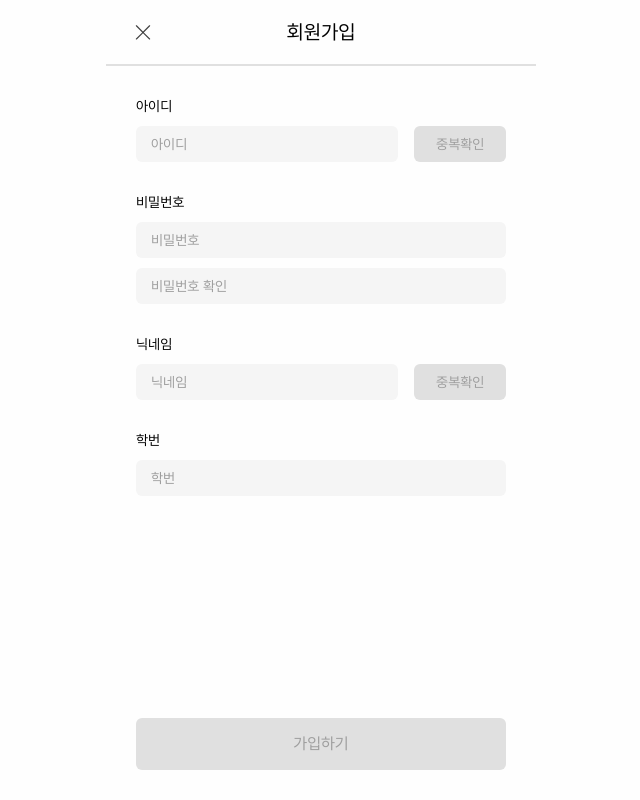
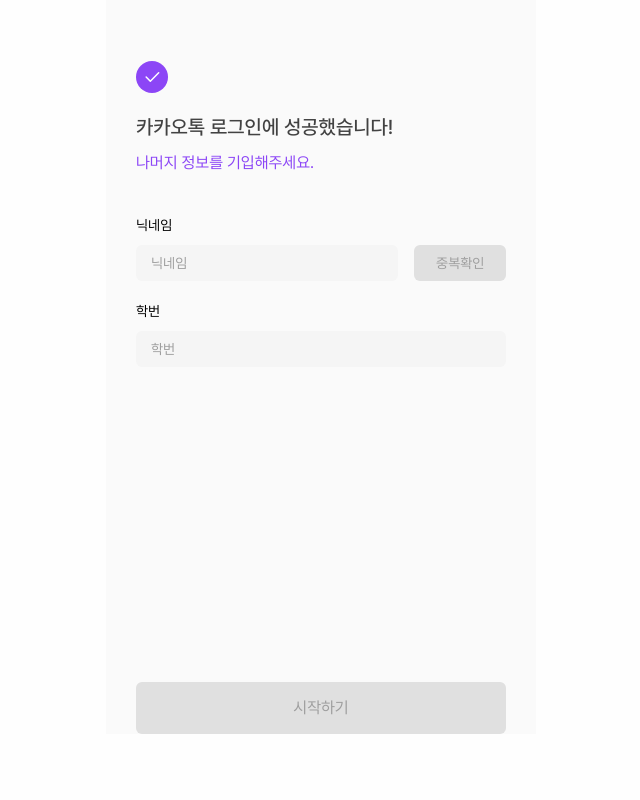
Before and after one commit to skyblue1232/Catxi_FrontEnd, a React (Vite) app in the folder CATXI-FE/: page /signIn in a window 1280 px wide. Shown: the whole page, without its empty margins (319-959 px from the left). Built offline with nearby package versions, Linux system fonts and the light colour scheme.

Commit message:
fix/login-UI
- kakao login svg 추가
- check svg 추가
- 로그인 페이지 UI 변경
- SignIn 페이지 UI 변경

```diff
--- a/CATXI-FE/src/pages/Login/index.tsx
+++ b/CATXI-FE/src/pages/Login/index.tsx
@@ -1,89 +1,13 @@
-import { useState } from "react";
 import { useNavigate } from "react-router-dom";
-import PWD from "../../assets/icons/pwd.svg?react";
-import clsx from "clsx";
+import Kakao from "../../assets/icons/kakao.svg?react";
 export const Login = () => {
   const navigate = useNavigate();
-  const correctId = "123";
-  const correctPwd = "123*";
-  const [id, setId] = useState("");
-  const [pwd, setPwd] = useState("");
-  const [visible, setVisible] = useState(false);
-  const [idError, setIdError] = useState(false);
-  const [pwdError, setPwdError] = useState(false);
-
-  const handleLogin = () => {
-    const idMatch = id === correctId;
-    const pwdMatch = pwd === correctPwd;
-    setIdError(!idMatch);
-    setPwdError(!pwdMatch);
-
-    if (idMatch && pwdMatch) {
-      navigate("/");
-    }
-  };
   return (
-    <div className="w-full h-full px-6.5 flex flex-col justify-center gap-7.5 bg-[#FAFAFA]">
-      <div className="flex flex-col gap-5">
-        <p className="text-sm">아이디</p>
-        <div className="flex flex-col gap-1">
-          <input
-            type="text"
-            onChange={(e) => setId(e.target.value)}
-            onKeyDown={() => setIdError(false)}
-            className={clsx(
-              "border-b pb-2 text-base focus:outline-none",
-              idError ? "border-b-[#FF5252]" : "border-b-[#E0E0E0]"
-            )}
-          />
-          {idError && (
-            <p className="text-xs text-[#FF5252]">아이디가 틀렸습니다.</p>
-          )}
-        </div>
-      </div>
-      <div className="flex flex-col gap-5">
-        <p className="text-sm">비밀번호</p>
-        <div className="flex flex-col gap-1">
-          <div className="relative">
-            <input
-              type={visible ? "text" : "password"}
-              onChange={(e) => setPwd(e.target.value)}
-              onKeyDown={() => setPwdError(false)}
-              className={clsx(
-                "border-b pb-2 text-base focus:outline-none w-full",
-                pwdError ? "border-b-[#FF5252]" : "border-b-[#E0E0E0]"
-              )}
-            />
-            <div
-              className="absolute top-1/2 -translate-y-1/2 right-0.5 bg-transparent cursor-pointer"
-              onClick={() => setVisible(!visible)}
-            >
-              <PWD />
-            </div>
-          </div>
-          {pwdError && (
-            <p className="text-xs text-[#FF5252]">비밀번호가 틀렸습니다.</p>
-          )}
-        </div>
-      </div>
-      <div className="flex flex-col gap-5">
-        <button
-          disabled={!id || !pwd}
-          className={clsx(
-            "w-full py-4 rounded-md text-lg text-[#FAFAFA] cursor-pointer",
-            !id || !pwd ? "bg-gray-400 cursor-not-allowed" : "bg-[#7424F5]"
-          )}
-          onClick={handleLogin}
-        >
-          로그인
-        </button>
-        <button
-          className="text-base cursor-pointer"
-          onClick={() => navigate("/signIn")}
-        >
-          회원가입
-        </button>
-      </div>
+    <div
+      className="w-full h-full px-6.5 flex items-center justify-center bg-[#FAFAFA] cursor-pointer"
+      onClick={() => navigate("/signIn")}
+    >
+      <Kakao />
     </div>
   );
 };
--- a/CATXI-FE/src/pages/SiginIn/index.tsx
+++ b/CATXI-FE/src/pages/SiginIn/index.tsx
@@ -1,114 +1,33 @@
-import Close from "../../assets/icons/close.svg?react";
 import { useNavigate } from "react-router-dom";
 import { useState } from "react";
+import LoginCheck from "../../assets/icons/loginCheck.svg?react";
 import clsx from "clsx";
 const SignIn = () => {
-  const [id, setId] = useState("");
-  const [pwd, setPwd] = useState("");
   const [nickName, setNickName] = useState("");
   const [studentId, setStudentId] = useState("");
-  const [idChecked, setIdChecked] = useState(false);
   const [nameChecked, setNameChecked] = useState(false);
-  const [pwdChecked, setPwdChecked] = useState(false);
-  const [idError, setIdError] = useState<boolean>();
-  const [pwdError, setPwdError] = useState<boolean>();
   const [nameError, setNameError] = useState(false);
   const navigate = useNavigate();
-  const isValid =
-    id &&
-    pwd &&
-    nickName &&
-    idChecked &&
-    nameChecked &&
-    pwdChecked &&
-    studentId &&
-    !idError &&
-    !pwdError &&
-    !nameError;
-  const handleCheckPwd = (value: string) => {
-    setPwdChecked(true);
-    setPwdError(value !== pwd);
-  };
-  const hanleCheckId = () => {
-    setIdChecked(true);
-    setIdError(id !== "1");
-  };
+  const isValid = nickName && nameChecked && studentId && !nameError;
   const hanleCheckName = () => {
     setNameChecked(true);
     setNameError(nickName !== "채현");
   };
   return (
-    <div className="w-full h-full relative">
-      <div className="h-16.5 w-full border-b-2 border-b-[#E0E0E0] relative flex justify-center items-center">
-        <div
-          className="absolute top-1/2 -translate-y-1/2 left-6.5 cursor-pointer"
-          onClick={() => navigate("/login")}
-        >
-          <Close />
-        </div>
-        <p className="font-regular text-xl">회원가입</p>
-      </div>
-      <div className="flex flex-col h-[calc(100vh-66px)] justify-between p-7.5">
-        <div className="flex flex-col gap-7.5">
+    <div className="flex flex-col h-[calc(100vh-66px)] justify-between pt-15.25 px-7.5 relative bg-[#FAFAFA]">
+      <div className="flex flex-col gap-10">
+        <div className="flex flex-col gap-5">
+          <LoginCheck />
           <div className="flex flex-col gap-2.5">
-            <p className="text-sm">아이디</p>
-            <div className="flex flex-col gap-1.25">
-              <div className="flex text-sm gap-4">
-                <input
-                  placeholder="아이디"
-                  className="bg-[#F5F5F5] h-9 px-3.75 py-2.5 placeholder:text-[#9E9E9E] rounded-md focus:outline-none w-full"
-                  onChange={(e) => {
-                    setId(e.target.value);
-                    setIdChecked(false);
-                  }}
-                />
-                <button
-                  disabled={!id}
-                  className={clsx(
-                    "w-30 h-9 px-3.75 rounded-md",
-                    !id
-                      ? "text-[#9E9E9E] bg-[#E0E0E0]"
-                      : "bg-[#7424F5] text-[#FAFAFA] cursor-pointer"
-                  )}
-                  onClick={hanleCheckId}
-                >
-                  중복확인
-                </button>
-              </div>
-              {idChecked &&
-                (idError ? (
-                  <p className="text-xs text-[#FF5252]">
-                    이미 사용 중인 아이디입니다.
+            <p className="text-xl font-medium text-[#424242]">
+              카카오톡 로그인에 성공했습니다!
             </p>
-                ) : (
-                  <p className="text-xs text-[#3574FF]">
-                    사용 가능한 아이디입니다.
+            <p className="text-base font-normal text-[#8C46F6]">
+              나머지 정보를 기입해주세요.
             </p>
-                ))}
           </div>
         </div>
-          <div className="flex flex-col gap-2.5">
-            <p className="text-sm">비밀번호</p>
-            <div className="flex flex-col gap-1.25">
-              <div className="flex flex-col gap-2.5">
-                <input
-                  placeholder="비밀번호"
-                  className="bg-[#F5F5F5] h-9 px-3.75 text-sm py-2.5 placeholder:text-[#9E9E9E] rounded-md focus:outline-none w-full"
-                  onChange={(e) => setPwd(e.target.value)}
-                />
-                <input
-                  placeholder="비밀번호 확인"
-                  className="bg-[#F5F5F5] h-9 px-3.75 text-sm py-2.5 placeholder:text-[#9E9E9E] rounded-md focus:outline-none w-full"
-                  onChange={(e) => handleCheckPwd(e.target.value)}
-                />
-              </div>
-              {pwdError && pwd && (
-                <p className="text-xs text-[#FF5252]">
-                  비밀번호가 일치하지 않습니다.
-                </p>
-              )}
-            </div>
-          </div>
+        <div className="flex flex-col gap-5">
           <div className="flex flex-col gap-2.5">
             <p className="text-sm">닉네임</p>
             <div className="flex flex-col gap-1.25">
@@ -155,6 +74,7 @@
             />
           </div>
         </div>
+      </div>
       <button
         disabled={!isValid}
         className={clsx(
@@ -166,12 +86,11 @@
         )}
         onClick={() => {
           alert("성공");
-            navigate("/login");
+          navigate("/");
         }}
       >
-          가입하기
+        시작하기
       </button>
-      </div>
     </div>
   );
 };
```
Also changed, not shown: CATXI-FE/src/assets/icons/kakao.svg (added), CATXI-FE/src/assets/icons/loginCheck.svg (added). Lines whose indentation alone changed are shown as unchanged.
